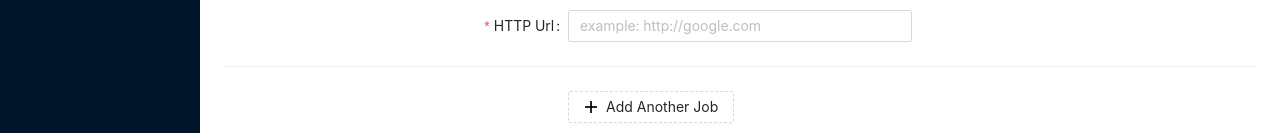
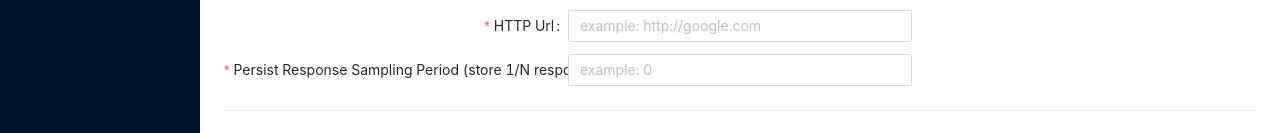
Before and after one commit to t-bfame/diago-ui, a React (Create React App) app: page /create-test-template in a window 1280 px wide. Shown: the part 503-636 px from the top of the page. Built offline with nearby package versions, Linux system fonts and the light colour scheme; no server answers.

Commit message:
Update UI for persist options

```diff
--- a/src/main/views/CreateTestTemplatePage.js
+++ b/src/main/views/CreateTestTemplatePage.js
@@ -56,6 +56,7 @@ class CreateTestTemplatePage extends Component {
           HTTPMethod: job.httpmethod,
           HTTPUrl: job.httpurl,
           HTTPBody: job.body,
+          PersistResponseSamplingPeriod: parseInt(job.persistResponseSamplingPeriod),
         }
       }),
       Chaos: (chaos || []).map(c => {
--- a/src/main/views/DynamicJobField.js
+++ b/src/main/views/DynamicJobField.js
@@ -92,6 +92,18 @@ const DynamicJobField = props => {
               >
                 <Input placeholder='example: http://google.com' />
               </Form.Item>
+              <Form.Item
+                label="Persist Response Sampling Period (store 1/N responses, <=0 to bypass saving)"
+                name={[index, "persistResponseSamplingPeriod"]}
+                rules={[
+                  {
+                    required: true,
+                    message: 'Please input the sampling period!',
+                  },
+                ]}
+              >
+                <Input placeholder="example: 0" />
+              </Form.Item>
               {index !== 0 && fields.length > 1 ? (
                 <Form.Item {...tailLayout}>
                   <Button
```
